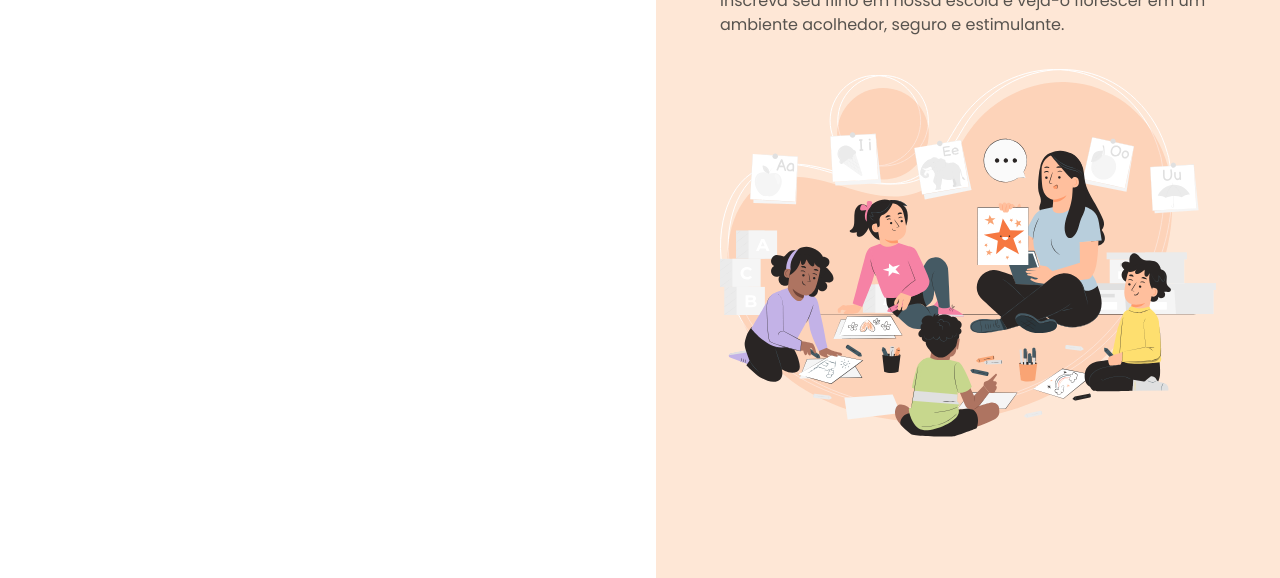
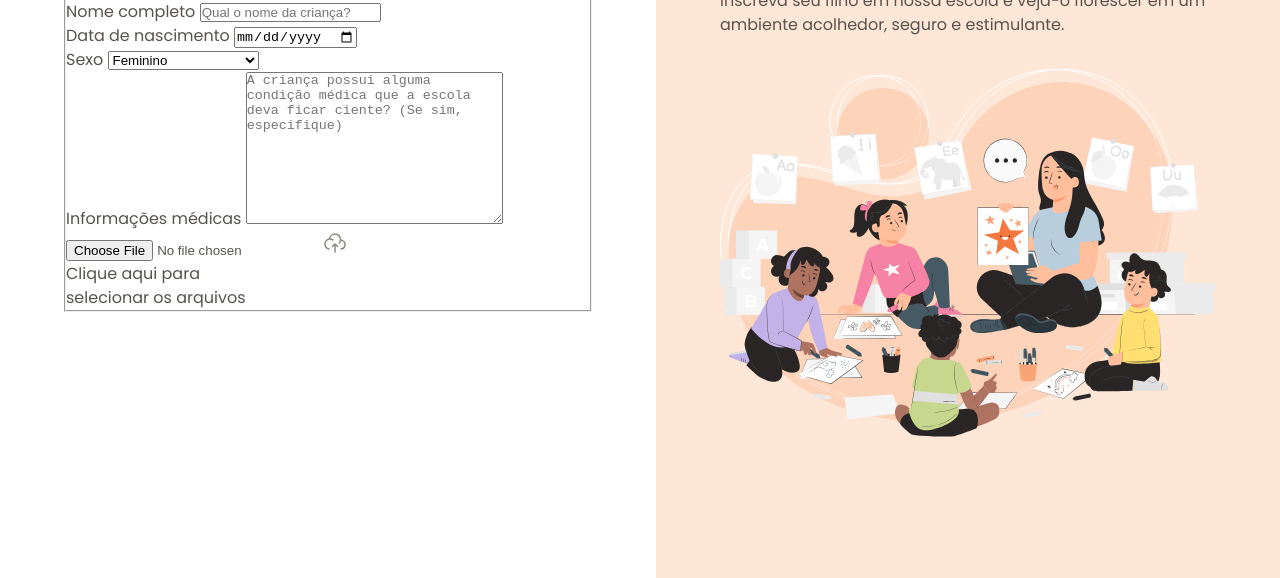
Before and after one commit to luccas-dev/formulario_matricula, a plain HTML site: page index.html in a window 1280 px wide. Shown: the part 222-800 px from the top of the page. Drawn offline with Linux system fonts and the light colour scheme.

Commit message:
Estrutua inicial do formulario

```diff
--- a/index.html
+++ b/index.html
@@ -22,6 +22,42 @@
 
                 <h1>Formulário de matrícula</h1>
                 <p>Preencha os dados abaixo para matricular seu filho na escola de educação infantil Estrelas do Amanhã.</p>
+
+                <form enctype="multipart/form-data" method="post">
+                    <fieldset class="child-infor">
+                        <legend>Informações da Criança</legend>
+
+                        <div class="input-wrapper">
+                            <label for="fullname">Nome completo</label>
+                            <input type="text" name="fullname" id="fullname" placeholder="Qual o nome da criança?">
+                        </div>
+
+                        <div class="input-wrapper">
+                            <label for="birth">Data de nascimento</label>
+                            <input type="date" id="birth" name="birth" lang="pt-BR">
+                        </div>
+
+                        <div class="select-wrapper">
+                            <label for="gender">Sexo</label>
+                            <select name="gender" id="gender">
+                                <option value="female">Feminino</option>
+                                <option value="male">Masculino</option>
+                                <option value="na">Prefiro não responder</option>
+                            </select>
+                        </div>
+
+                        <div class="textarea-wrapper">
+                            <label for="medical-info">Informações médicas</label>
+                            <textarea name="medical-info" id="medical-info" cols="30" rows="10" placeholder="A criança possui alguma condição médica que a escola deva ficar ciente? (Se sim, especifique)"></textarea>
+                        </div>
+
+                        <div class="droparea-wrapper">
+                            <input type="file" name="birth-file" id="birth-file">
+                            <img src="./assets/icons/cloud-upload.svg" alt="">
+                            <p>Clique aqui para <br>selecionar os arquivos</p>
+                        </div>
+                    </fieldset>
+                </form>
             </div>
         </main>
 
```
